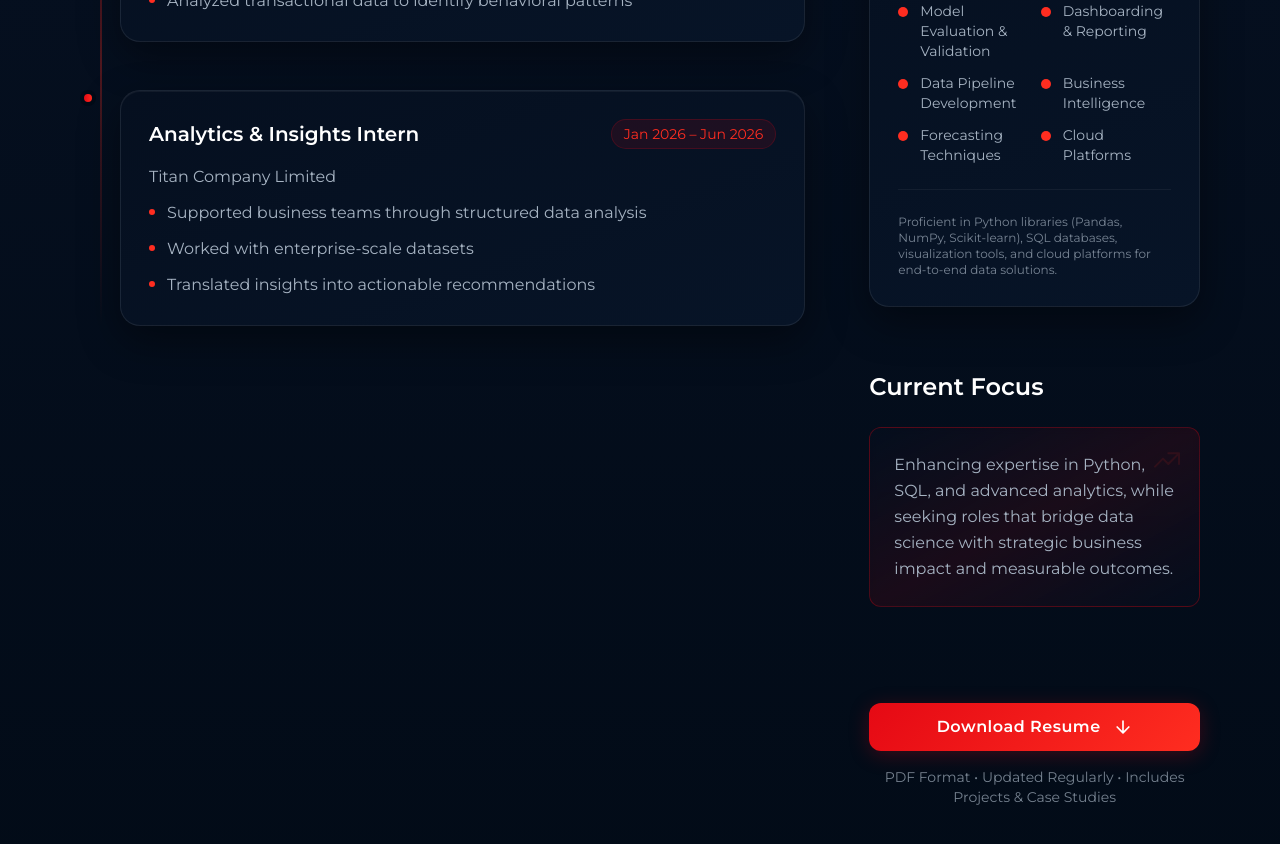
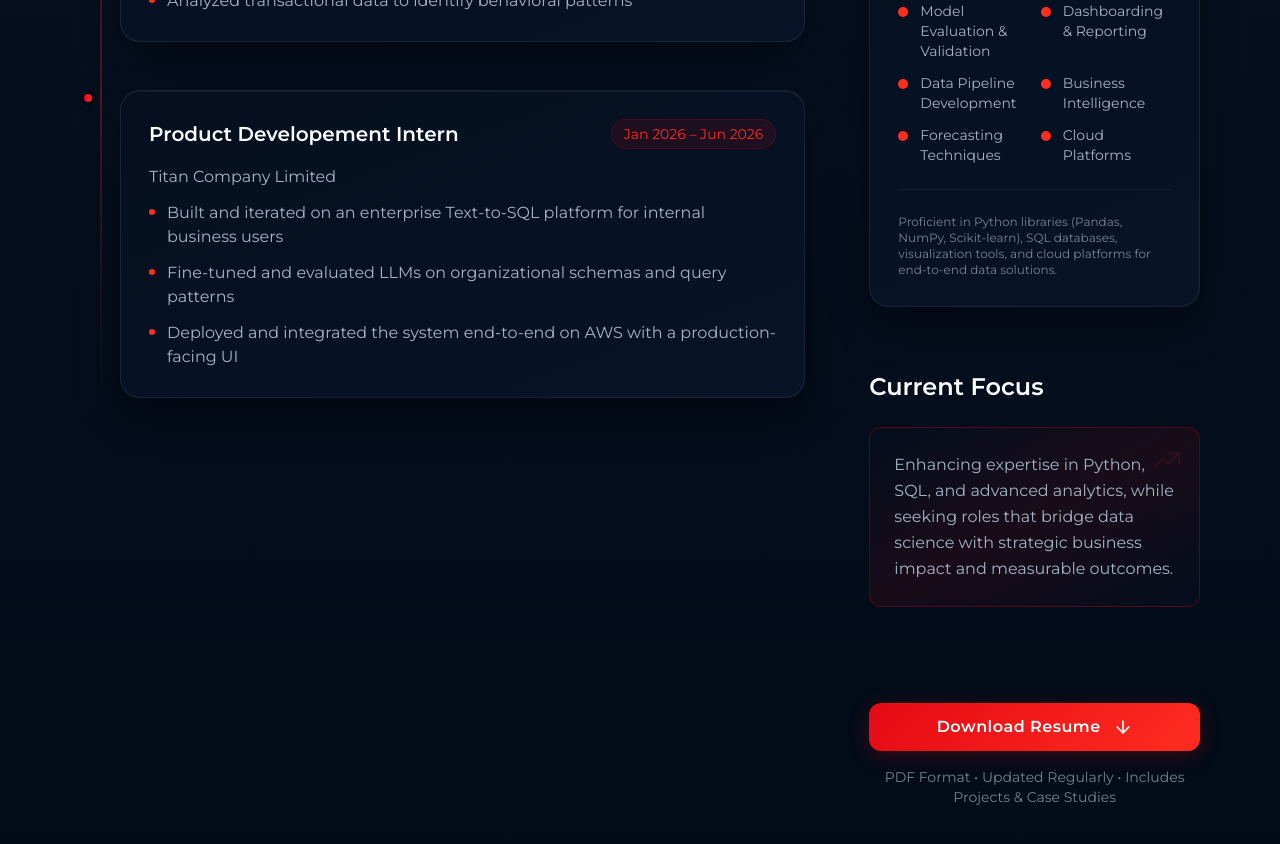
Before and after one commit to Arnavparashar/Portfolio, a Next.js app: page / in a window 1280 px wide. Shown: the part 1680-2524 px from the top of the page. Built offline with nearby package versions, Linux system fonts and the light colour scheme.

Commit message:
Update Titan experience to LLM Text-to-SQL deployment

```diff
--- a/components/About.js
+++ b/components/About.js
@@ -109,7 +109,7 @@ export default function About() {
                   <div className="project-card group relative p-6 rounded-xl border border-[rgba(255,255,255,0.08)] hover:border-[#E50914]/30 transition-all duration-300">
                     <div className="flex flex-col sm:flex-row sm:items-center justify-between mb-4">
                       <h4 className="text-xl font-semibold text-white group-hover:text-transparent group-hover:bg-clip-text group-hover:bg-gradient-to-r group-hover:from-[#E50914] group-hover:to-[#ff2d20] transition-all duration-300">
-                        Analytics & Insights Intern
+                        Product Developement Intern
                       </h4>
                       <span className="text-sm font-medium px-3 py-1 rounded-full bg-[#E50914]/10 text-[#ff2d20] border border-[#E50914]/20 group-hover:bg-[#E50914]/20 group-hover:border-[#E50914]/30 transition-all duration-300">
                         Jan 2026 – Jun 2026
@@ -120,9 +120,10 @@ export default function About() {
                     </div>
                     <ul className="space-y-3 text-[#a6b3c2]">
                       {[
-                        "Supported business teams through structured data analysis",
-                        "Worked with enterprise-scale datasets",
-                        "Translated insights into actionable recommendations"
+
+                    "Built and iterated on an enterprise Text-to-SQL platform for internal business users",
+                    "Fine-tuned and evaluated LLMs on organizational schemas and query patterns",
+                    "Deployed and integrated the system end-to-end on AWS with a production-facing UI"
                       ].map((item, idx) => (
                         <li key={idx} className="flex items-start gap-3">
                           <svg className="w-1.5 h-1.5 text-[#ff2d20] mt-2 flex-shrink-0" fill="currentColor" viewBox="0 0 8 8">
```
